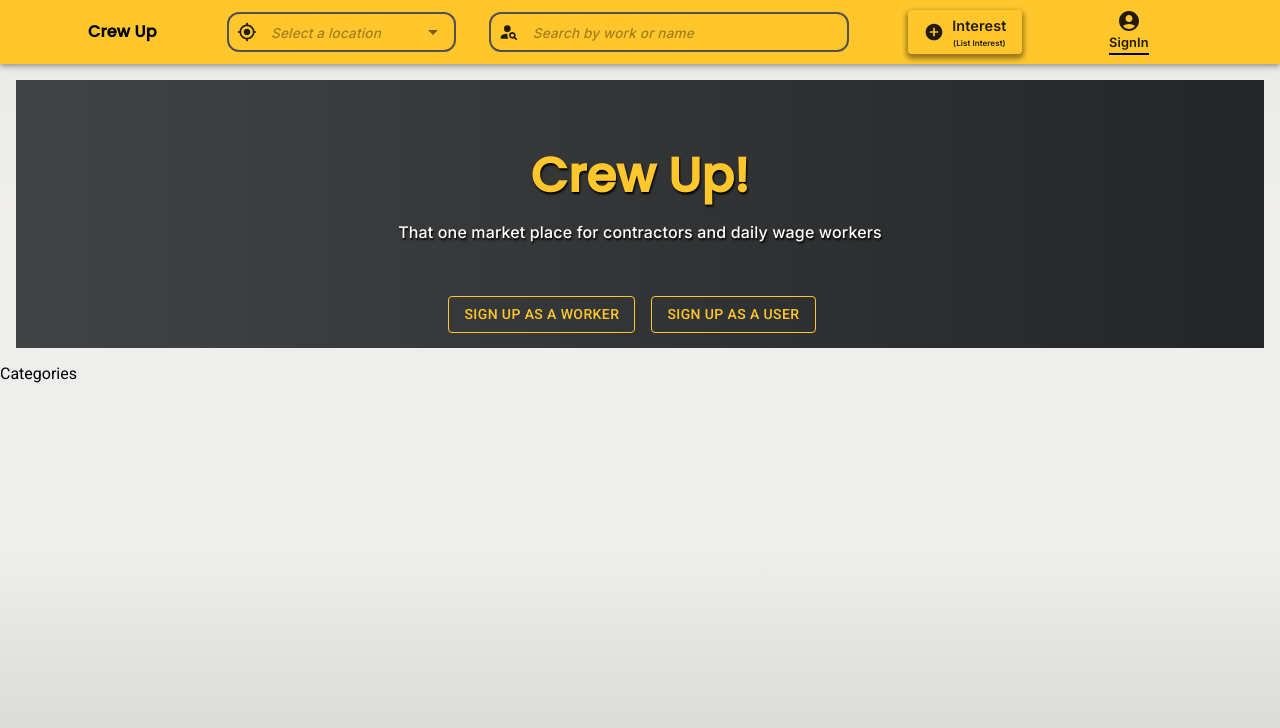
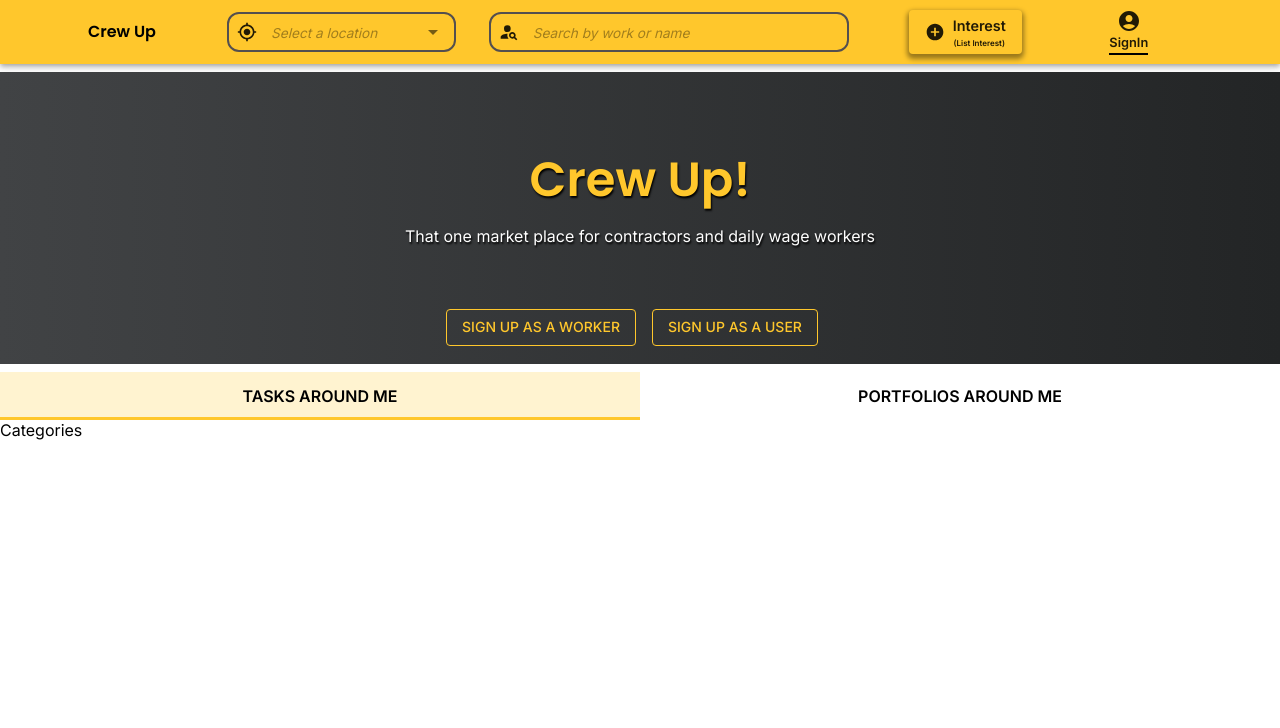
Before and after one commit to abhiippili/CrewUp, a React (Create React App) app in the folder client/: page / in a window 1280 px wide. Shown: the top 728 px of the page. Built offline with nearby package versions, Linux system fonts and the light colour scheme.

Commit message:
banner changes

```diff
--- a/client/package.json
+++ b/client/package.json
@@ -15,6 +15,8 @@
     "react-multi-carousel": "^2.8.2",
     "react-router-dom": "^6.3.0",
     "react-scripts": "5.0.1",
+    "typeface-inter": "^3.18.1",
+    "typeface-poppins": "^1.1.13",
     "web-vitals": "^2.1.4"
   },
   "scripts": {
--- a/client/public/index.html
+++ b/client/public/index.html
@@ -7,20 +7,20 @@
 
     <link rel="preconnect" href="https://fonts.googleapis.com" />
     <link rel="preconnect" href="https://fonts.gstatic.com" crossorigin />
-    <link
+    <!-- <link
       href="https://fonts.googleapis.com/css2?family=Poppins:wght@400;500&display=swap"
       rel="stylesheet"
-    />
+    /> -->
 
-    <link
+    <!-- <link
       href="https://fonts.googleapis.com/css2?family=Inter:wght@500;600&display=swap"
       rel="stylesheet"
-    />
+    /> -->
 
-    <link
+    <!-- <link
       href="https://fonts.googleapis.com/css2?family=Roboto:wght@400;500&display=swap"
       rel="stylesheet"
-    />
+    /> -->
 
     <title>Crew Up</title>
   </head>
--- a/client/src/App.css
+++ b/client/src/App.css
@@ -3,19 +3,16 @@
   margin: 0;
   box-sizing: border-box;
 }
+body {
+  font-family: Inter;
+}
 
 .App {
   min-height: 100vh;
-  font-family: Roboto;
+  font-family: "Inter", sans-serif;
   color: black;
-  background: linear-gradient(
-    to top,
-    #d5d4d0 0%,
-    #d5d4d0 1%,
-    #eeeeec 31%,
-    #efeeec 75%,
-    #e9e9e7 100%
-  );
+
+  background: white;
 }
 
 .MuiOutlinedInput-root .MuiOutlinedInput-notchedOutline {
--- a/client/src/components/HomePage/Banner.js
+++ b/client/src/components/HomePage/Banner.js
@@ -37,12 +37,14 @@ const SubText = styled(Typography)({
 
 const ActionButton = styled(Button)({
   border: "1px solid #FFC72C",
-  marginRight: "1rem"
+  marginRight: "1rem",
+  color: "#FFC72C",
+  fontFamily: "inherit"
 });
 
 const Banner = () => {
   return (
-    <Box sx={{ padding: "1rem", height: "300px" }}>
+    <Box sx={{ paddingTop: "0.5rem", height: "300px" }}>
       <BannerBox>
         <TextBox>
           <MainText variant="h3">Crew Up!</MainText>
@@ -51,19 +53,11 @@ const Banner = () => {
           </SubText>
         </TextBox>
         <Box>
-          <ActionButton
-            variant="outlined"
-            color="secondary"
-            sx={{ color: "#FFC72C" }}
-          >
+          <ActionButton variant="outlined" color="secondary">
             Sign Up As A Worker
           </ActionButton>
 
-          <ActionButton
-            variant="outlined"
-            color="secondary"
-            sx={{ color: "#FFC72C" }}
-          >
+          <ActionButton variant="outlined" color="secondary">
             Sign Up As A User
           </ActionButton>
         </Box>
--- /dev/null
+++ b/client/src/components/HomePage/PortfolioCategories.js
@@ -0,0 +1,7 @@
+import React from "react";
+
+const PortfolioCategories = () => {
+  return <div>PortfolioCategories</div>;
+};
+
+export default PortfolioCategories;
--- a/client/src/components/Navigation/NavBar.js
+++ b/client/src/components/Navigation/NavBar.js
@@ -23,7 +23,8 @@ import { theme } from "./../../theme";
 //1 : 2 : 4 -below sm
 
 const StyledToolbar = styled(Toolbar)({
-  display: "flex"
+  display: "flex",
+  fontFamily: "inherit"
 });
 
 const Logo = styled(Typography)({
--- a/client/src/index.js
+++ b/client/src/index.js
@@ -3,6 +3,8 @@ import ReactDOM from "react-dom/client";
 import App from "./App";
 import { ThemeProvider } from "@mui/material";
 import { theme } from "./theme";
+import "typeface-inter";
+import "typeface-poppins";
 
 const root = ReactDOM.createRoot(document.getElementById("root"));
 root.render(
--- a/client/src/pages/Home.js
+++ b/client/src/pages/Home.js
@@ -1,34 +1,47 @@
-import React from "react";
+import React, { useState } from "react";
 import Banner from "../components/HomePage/Banner";
-import Categories from "../components/HomePage/Categories";
-import Carousel from "react-multi-carousel";
-import { Box } from "@mui/material";
+import TaskCategories from "../components/HomePage/TaskCategories";
+import { Box, styled, Tab, Tabs, Typography } from "@mui/material";
+import PortfolioCategories from "../components/HomePage/PortfolioCategories";
 
-const responsive = {
-  superLargeDesktop: {
-    // the naming can be any, depends on you.
-    breakpoint: { max: 4000, min: 3000 },
-    items: 5
+const StyledTabs = styled(Tabs)({
+  "& .Mui-selected": {
+    backgroundColor: "#ffc72c38"
   },
-  desktop: {
-    breakpoint: { max: 3000, min: 1024 },
-    items: 3
-  },
-  tablet: {
-    breakpoint: { max: 1024, min: 464 },
-    items: 2
-  },
-  mobile: {
-    breakpoint: { max: 464, min: 0 },
-    items: 1
-  }
-};
+  marginTop: "0.5rem"
+});
+
+const StyledTab = styled(Tab)({
+  flex: 1,
+  fontWeight: 600,
+
+  color: "black",
+  fontSize: "1rem"
+});
+
+const tabComponents = [<TaskCategories />, <PortfolioCategories />];
 
 const Home = () => {
+  const [activeTab, setActiveTab] = useState(0);
+
+  const handleTabChange = (event, newValue) => {
+    setActiveTab(newValue);
+  };
+
   return (
     <>
       <Banner />
-      <Categories />
+      <StyledTabs
+        variant="fullWidth"
+        value={activeTab}
+        onChange={handleTabChange}
+        textColor="black"
+        TabIndicatorProps={{ style: { height: 3 } }}
+      >
+        <StyledTab label="Tasks Around Me" />
+        <StyledTab label="Portfolios Around Me" />
+      </StyledTabs>
+      {tabComponents[activeTab]}
     </>
   );
 };
--- a/client/src/theme.js
+++ b/client/src/theme.js
@@ -1,6 +1,9 @@
 import { createTheme } from "@mui/material";
 
 export const theme = createTheme({
+  typography: {
+    fontFamily: "Inter"
+  },
   palette: {
     primary: {
       main: "#FFC72C"
```
Also changed, not shown: client/src/components/HomePage/TaskCategories.js (renamed from client/src/components/HomePage/Categories.js), 1 other file (tests, documents, lock files or other folders).
